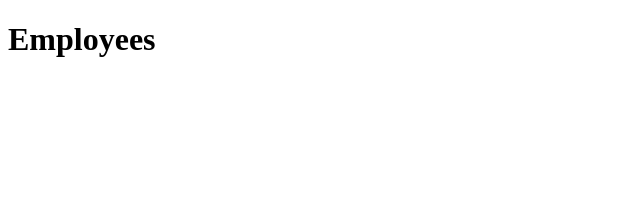
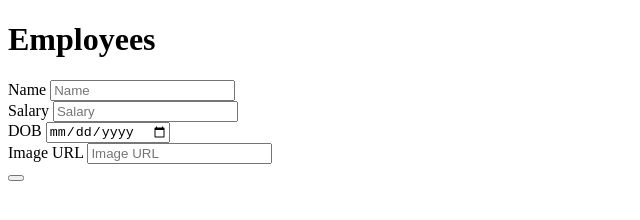
Before and after one commit to Serenarh/finalExamUncorrected, a website with bundled scripts: page index.html in a window 1280 px wide. Shown: the whole page, without its empty margins (0-640 px from the left). Built offline with nearby package versions, Linux system fonts and the light colour scheme.

Commit message:
:construction: Add employee entry form

```diff
--- a/index.html
+++ b/index.html
@@ -7,6 +7,31 @@
   </head>
   <body>
     <h1>Employees</h1>
+
+    <form action="#">
+      <div>
+        <label for="name">Name</label>
+        <input type="text" id="name" placeholder="Name" />
+      </div>
+
+      <div>
+        <label for="salary">Salary</label>
+        <input type="number" id="salary" placeholder="Salary" />
+      </div>
+
+      <div>
+        <label for="dob">DOB</label>
+        <input type="date" placeholder="DOB" />
+      </div>
+
+      <div>
+        <label for="profileImage">Image URL</label>
+        <input type="text" id="url" placeholder="Image URL" />
+      </div>
+
+      <button type="submit"></button>
+    </form>
+
     <script src="./scripts.js" type="module"></script>
   </body>
 </html>
```
